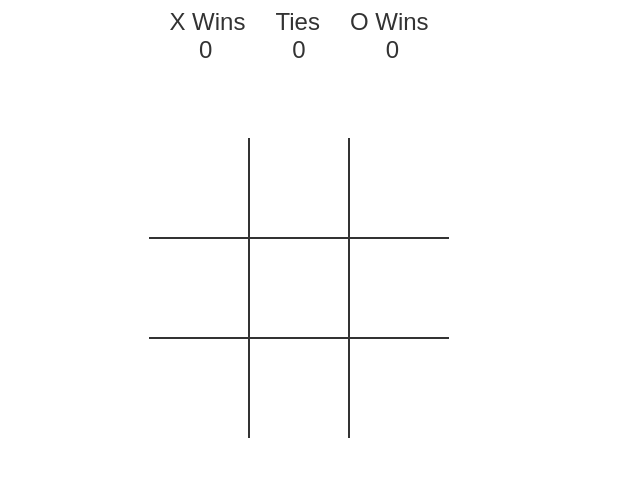
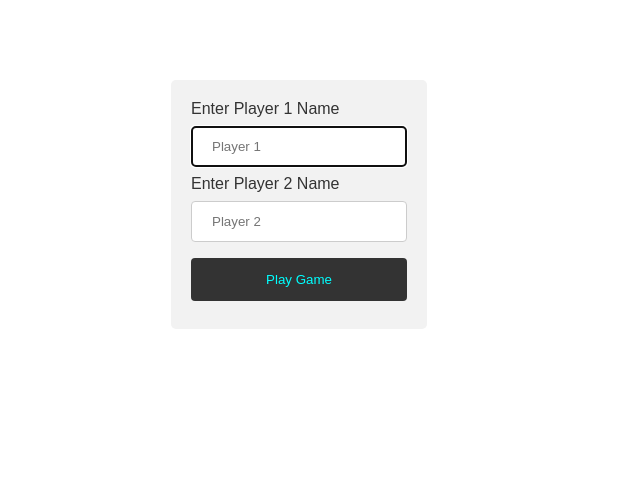
Before and after one commit to JamesButler/tictactoe-game, a plain HTML site: page index.html in a window 1280 px wide. Shown: the part 112-594 px from the top of the page, without its empty margins (341-981 px from the left). Drawn offline with Linux system fonts and the light colour scheme.

Commit message:
added form

```diff
--- a/index.html
+++ b/index.html
@@ -4,8 +4,6 @@
   <meta charset="UTF-8">
   <meta name="viewport" content="width=device-width, initial-scale=1.0">
   <link rel="stylesheet" href="styles.css">
-  <link href="https://fonts.googleapis.com/icon?family=Material+Icons" rel="stylesheet">
-  <script src="script.js" defer></script>
   <title>Tic Tac Toe</title>
 </head>
 <body>
@@ -14,44 +12,16 @@
     <p><span class="spanHeader">Tic Tac Toe</span></p>
   </div>
 
-  <!-- scoreboard -->
-  <div class="score" id="score">
-    <p><span class="xText" id="xText">X Wins</span><span class="tieText" id="tieText">Ties</span><span class="oText" id="oText">O Wins</span><br>
-      <span class="xScore" id="xScore">0</span><span class="tieScore" id="tieScore">0</span><span class="oScore" id="oScore">0</span></p>
+  <!-- div container for form -->
+  <div class="form-page">
+    <!-- form redirect -->
+    <form action="https://jamesbutler.github.io/tictactoe-game/game.html" method="GET" target="_blank">
+        <!-- username input -->
+        <label for="playerOne">Enter Player 1 Name</label>
+        <input type="text" id="playerOne" name="playerOne" placeholder="Player 1" maxlength="5" autofocus required><br>
+        <label for="playerTwo">Enter Player 2 Name</label>
+        <input type="text" id="playerTwo" name="playerTwo" placeholder="Player 2" maxlength="5" required><br>
+        <input type="submit" value="Play Game">
+    </form>
   </div>
-
-  <!-- turn indicator -->
-  <div class="indicator" id="indicator">
-    <p></p>
-  </div>
-
-    <!-- dark mode selection -->
-    <div class="select">
-      <i class="material-icons">palette</i>
-      <select class="select__input" id="selTheme">
-          <option value="light">Light</option>
-          <option value="dark">Dark</option>
-      </select>
-    </div>
-
-  <!-- game board -->
-  <div class="board" id="board">
-    <div class="cell" data-cell></div>
-    <div class="cell" data-cell></div>
-    <div class="cell" data-cell></div>
-    <div class="cell" data-cell></div>
-    <div class="cell" data-cell></div>
-    <div class="cell" data-cell></div>
-    <div class="cell" data-cell></div>
-    <div class="cell" data-cell></div>
-    <div class="cell" data-cell></div>
-  </div>
-
-  <!-- end game message & restart button -->
-  <div class="winning-message" id="winningMessage">
-    <div data-winning-message-text></div>
-    <button id="restartButton">Restart</button>
-  </div>
-</div>
 </body>
-</html>
--- a/script.js
+++ b/script.js
@@ -104,10 +104,10 @@ function placeMark(cell, currentClass) {
 // alternates turns & updates indicator
 function swapTurns() {
   if (circleTurn) {
-    document.getElementById("indicator").innerHTML = "X's Turn";
+    document.getElementById("indicator").innerHTML = getParameterByName(window.location.href, playerOne) + "'s Turn (X)";
   }
   else {
-    document.getElementById("indicator").innerHTML = "O's Turn";
+    document.getElementById("indicator").innerHTML = getParameterByName(window.location.href, playerTwo) + "'s Turn (O)";
   }
   circleTurn = !circleTurn
 }
--- a/styles.css
+++ b/styles.css
@@ -60,7 +60,7 @@ body.theme-dark {
   padding: 5px 8px;
   border-radius: 10px;
 }
-.select__input {
+.selectInput {
   -webkit-appearance: none;
   -moz-appearance: none;
   padding: 7px 14px;
@@ -285,3 +285,40 @@ body.theme-dark {
     margin-left: 82vw;
   }
 }
+
+/* Form page */
+.form-page {
+  position: absolute;
+  margin-top: 15%;
+  margin-left: 40%;
+  border-radius: 5px;
+  width: 20%;
+  background-color: #f2f2f2;
+  padding: 20px;
+}
+
+input[type=text], select {
+  width: 100%;
+  padding: 12px 20px;
+  margin: 8px 0;
+  display: inline-block;
+  border: 1px solid #ccc;
+  border-radius: 4px;
+  box-sizing: border-box;
+}
+
+input[type=submit] {
+  width: 100%;
+  background-color: var(--text-color);
+  color: var(--header);
+  padding: 14px 20px;
+  margin: 8px 0;
+  border: none;
+  border-radius: 4px;
+  cursor: pointer;
+}
+
+input[type=submit]:hover {
+  background-color: var(--header);
+  color: var(--text-color);
+}
```
Also changed, not shown: game.html (added, +57 -0 lines).
